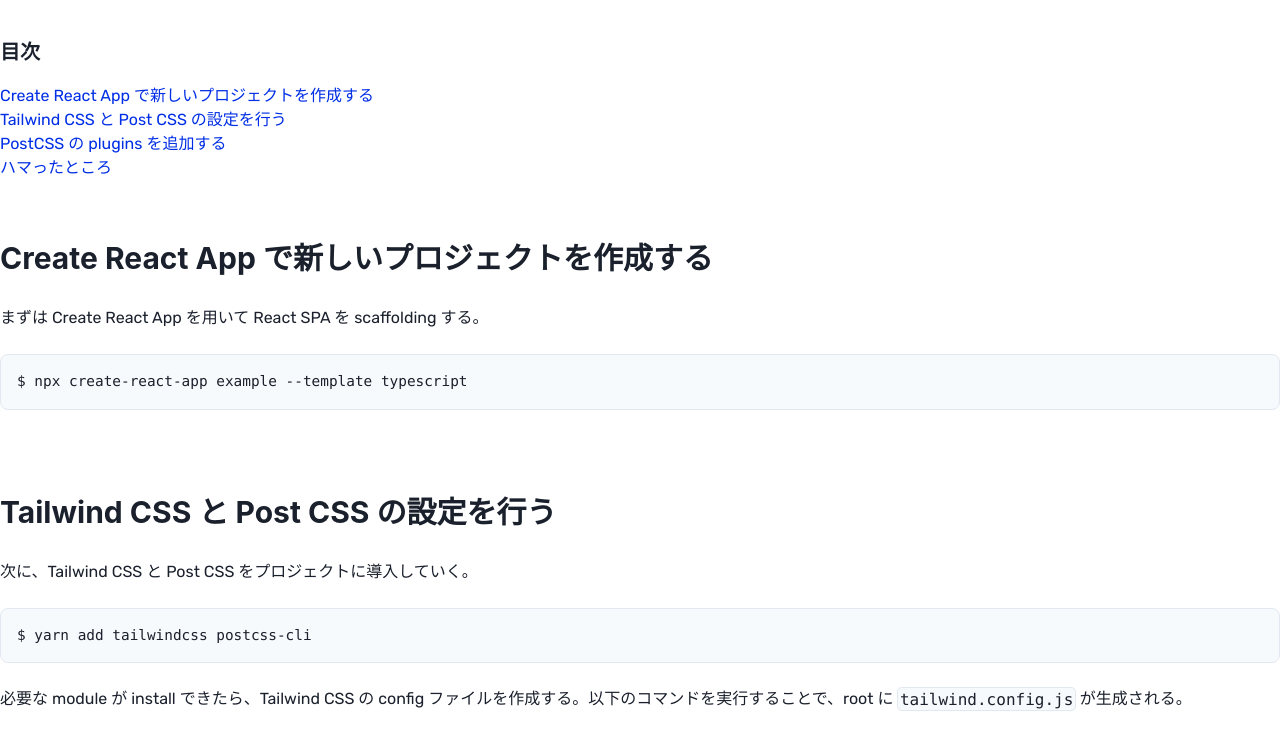
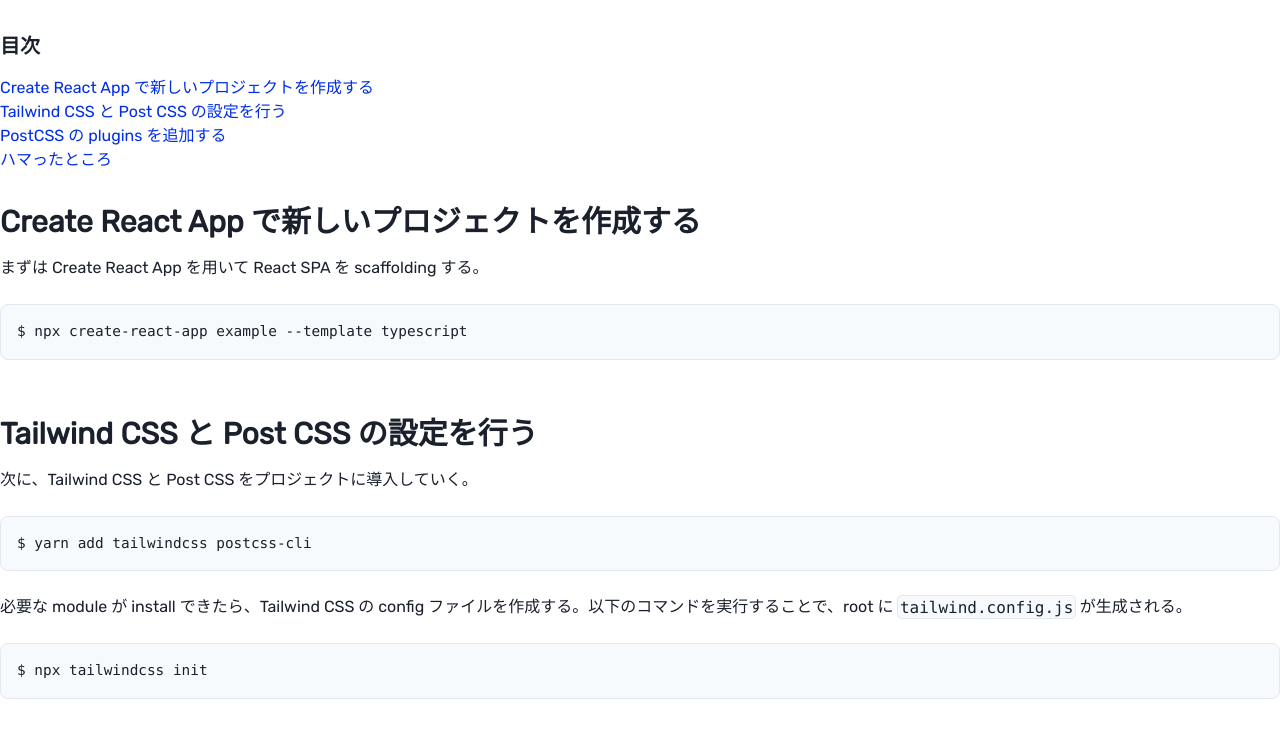
Before and after one commit to queq1890/shuho, a Next.js app: page /blog/tailwind-setup in a window 1280 px wide. Shown: the top 733 px of the page. Built offline with nearby package versions, Linux system fonts and the light colour scheme.

Commit message:
Reimplement DocsHeading component

```diff
--- a/src/components/atoms/DocsHeading.tsx
+++ /dev/null
@@ -1,42 +0,0 @@
-import { FC } from 'react';
-import { Heading } from '@chakra-ui/react';
-
-type Props = {
-  id: string;
-};
-
-const DocsHeading: FC<Props> = (props) => {
-  const { children, id } = props;
-
-  return (
-    <Heading
-      css={{
-        maxWidth: '100%',
-        scrollMarginTop: '100px',
-        scrollSnapMargin: '100px', // Safari
-        '&[id]': {
-          pointerEvents: 'none',
-        },
-        '&[id]:hover a': { opacity: 1 },
-      }}
-      {...props}
-      mb={['0.5em', '0.5em', '1em']}
-      mt={['1em', '1em', '2em']}
-    >
-      <div className="pointer-events-auto">
-        {children}
-        {id && (
-          <a
-            className="text-primary-500 font-normal outline-none ml-1.5 opacity-0 focus:opacity-100 shadow"
-            aria-label="anchor"
-            href={`#${id}`}
-          >
-            #
-          </a>
-        )}
-      </div>
-    </Heading>
-  );
-};
-
-export default DocsHeading;
--- /dev/null
+++ b/src/components/atoms/DocsHeading/DocsHeading.module.scss
@@ -0,0 +1,30 @@
+.root {
+  @apply mb-2 lg:mb-4 mt-4 lg:mt-8 font-bold;
+
+  max-width: 100%;
+  scroll-margin-top: 100px;
+  scroll-snap-margin: 100px;
+
+  &[id] {
+    pointer-events: none;
+  }
+  &[id]:hover a {
+    opacity: 1;
+  }
+}
+
+.size-sm {
+  @apply text-sm;
+}
+
+.size-base {
+  @apply text-base;
+}
+
+.size-xl {
+  @apply text-xl;
+}
+
+.size-3xl {
+  @apply text-3xl;
+}
--- /dev/null
+++ b/src/components/atoms/DocsHeading/index.tsx
@@ -0,0 +1,35 @@
+import { createElement, memo, FC } from 'react';
+import classNames from 'classnames/bind';
+import styles from './DocsHeading.module.scss';
+
+const cx = classNames.bind(styles);
+
+type Props = {
+  id: string;
+  as: 'h1' | 'h2' | 'h3' | 'h4' | 'h5' | 'h6';
+  size: 'sm' | 'base' | 'xl' | '3xl';
+};
+
+const DocsHeading: FC<Props> = ({ as, children, id, size }) => {
+  const Heading = createElement(
+    as,
+    { className: cx('root', `size-${size}`), id },
+
+    <div className="pointer-events-auto">
+      {children}
+      {id && (
+        <a
+          className="text-primary-500 font-normal outline-none ml-1.5 opacity-0 focus:opacity-100 shadow"
+          aria-label="anchor"
+          href={`#${id}`}
+        >
+          #
+        </a>
+      )}
+    </div>
+  );
+
+  return Heading;
+};
+
+export default memo(DocsHeading);
--- a/src/components/molecules/MDXComponents.tsx
+++ b/src/components/molecules/MDXComponents.tsx
@@ -87,11 +87,11 @@
 
 const MDXComponents = {
   h1: (props) => <H1 {...props} />,
-  h2: (props) => <DocsHeading as="h2" size="lg" fontWeight="bold" {...props} />,
-  h3: (props) => <DocsHeading as="h3" size="md" fontWeight="bold" {...props} />,
-  h4: (props) => <DocsHeading as="h4" size="sm" fontWeight="bold" {...props} />,
-  h5: (props) => <DocsHeading as="h5" size="xs" fontWeight="bold" {...props} />,
-  h6: (props) => <DocsHeading as="h6" size="xs" fontWeight="bold" {...props} />,
+  h2: (props) => <DocsHeading as="h2" size="3xl" {...props} />,
+  h3: (props) => <DocsHeading as="h3" size="xl" {...props} />,
+  h4: (props) => <DocsHeading as="h4" size="base" {...props} />,
+  h5: (props) => <DocsHeading as="h5" size="sm" {...props} />,
+  h6: (props) => <DocsHeading as="h6" size="sm" {...props} />,
   inlineCode: (props) => (
     <Code
       colorScheme="yellow"
```
